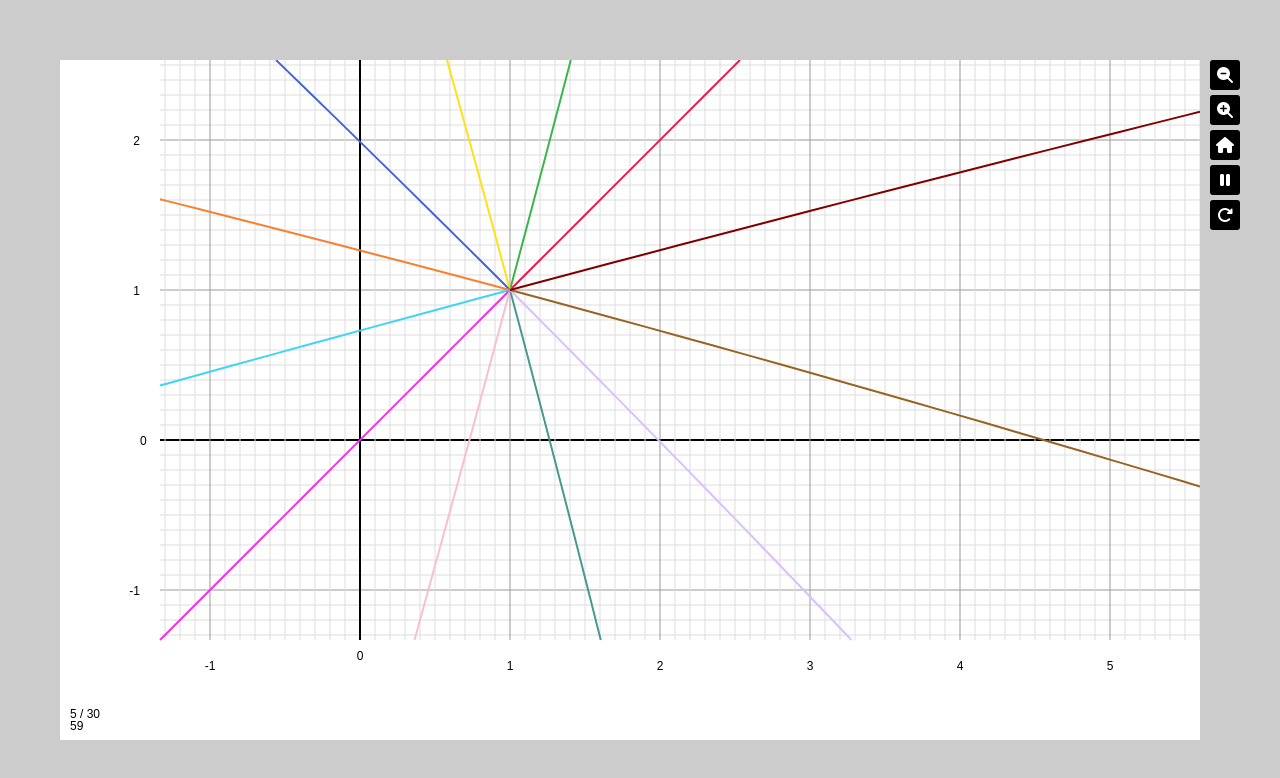
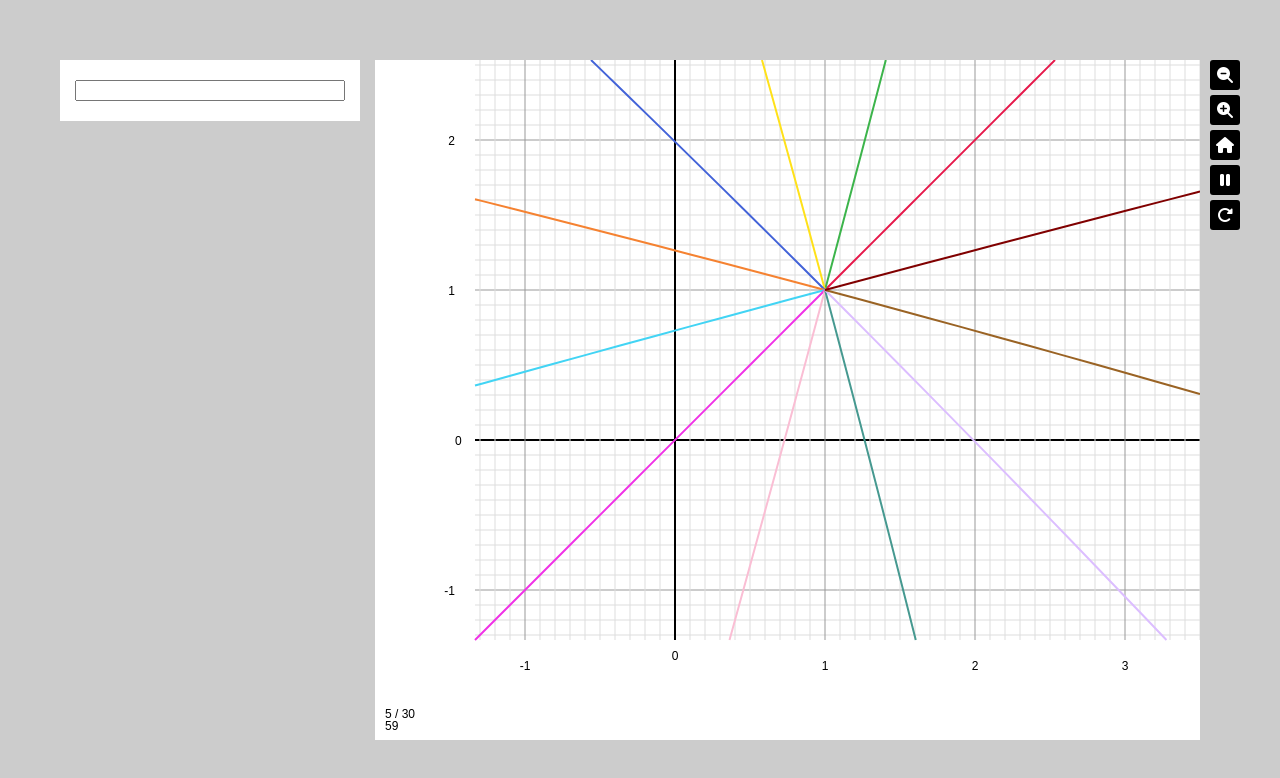
Before and after one commit to MulleMiel/graphjs, a plain HTML site: page index.html in a window 1280 px wide. Drawn offline with Linux system fonts and the light colour scheme.

Commit message:
add input region to ui

```diff
--- a/assets/css/style.css
+++ b/assets/css/style.css
@@ -12,14 +12,22 @@ body {
 #wrapper {
   padding: 60px 40px 60px 60px;
   position: relative;
+  display: flex;
 }
 
 #canvas-ui {
   position: relative;
   padding-right: 40px;
+  /* flex-grow: 1; */
+  width: 100%;
+}
+
+#canvas-outer {
+  width: 100%;
 }
 
 #canvas {
+  position: absolute;
   display: block;
   background-color: white;
 }
@@ -60,3 +68,15 @@ body {
 #canvas-ui.paused #buttons-zoom .button#button-pause i.fa-pause {
   display: none;
 }
+
+#canvas-inputs {
+  width: 300px;
+  background-color: white;
+  margin-right: 15px;
+  padding: 20px 15px;
+  flex-shrink: 0;
+}
+
+#canvas-inputs input {
+  width: 100%;
+}
--- a/assets/js/metric.js
+++ b/assets/js/metric.js
@@ -167,7 +167,7 @@ class Graph {
 
     canvas.width = parentWidth - parentPaddingLeft - parentPaddingRight;
 
-    if(canvas.width > windowHeight - offsetTop){
+    if(canvas.width > windowHeight - offsetTop - 60){
       canvas.height =  windowHeight - offsetTop - 60;
     } else {
       canvas.height = canvas.width;
--- a/index.html
+++ b/index.html
@@ -14,8 +14,15 @@
 </head>
 <body>
   <div id="wrapper">
+    <div id="canvas-inputs">
+      <div class="function">
+        <input type="text">
+      </div>
+    </div>
     <div id="canvas-ui">
-      <canvas id="canvas"></canvas>
+      <div id="canvas-outer">
+        <canvas id="canvas"></canvas>
+      </div>
       <div id="buttons-zoom">
         <button class="button" id="button-zoomin"><i class="fa-regular fa-magnifying-glass-minus"></i></button>
         <button class="button" id="button-zoomout"><i class="fa-regular fa-magnifying-glass-plus"></i></button>
```
